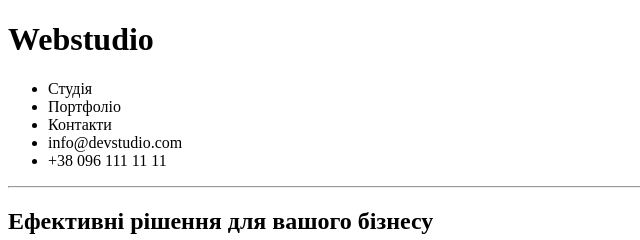
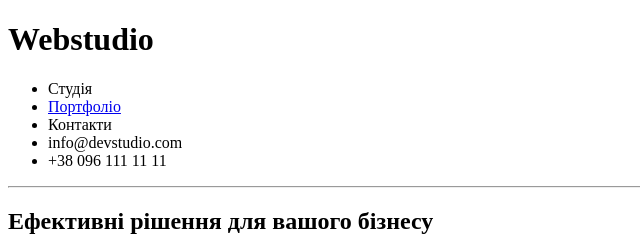
Before and after one commit to hroostic/Web2, a plain HTML site: page index.html in a window 1280 px wide. Shown: the top 240 px of the page, 0-640 px from the left. Drawn offline with Linux system fonts and the light colour scheme.

Commit message:
Update index.html

```diff
--- a/index.html
+++ b/index.html
@@ -12,7 +12,7 @@
         <nav>
             <ul>
                 <li><a href=""></a>Студія</li>
-                <li><a href="./portfolio.html"></a>Портфоліо</li>
+                <li><a href="./portfolio.html">Портфоліо</a></li>
                 <li><a href=""></a>Контакти</li>
                 <li><a href=""></a>info@devstudio.com</li>
                 <li><a href=""></a>+38 096 111 11 11</li>
```
